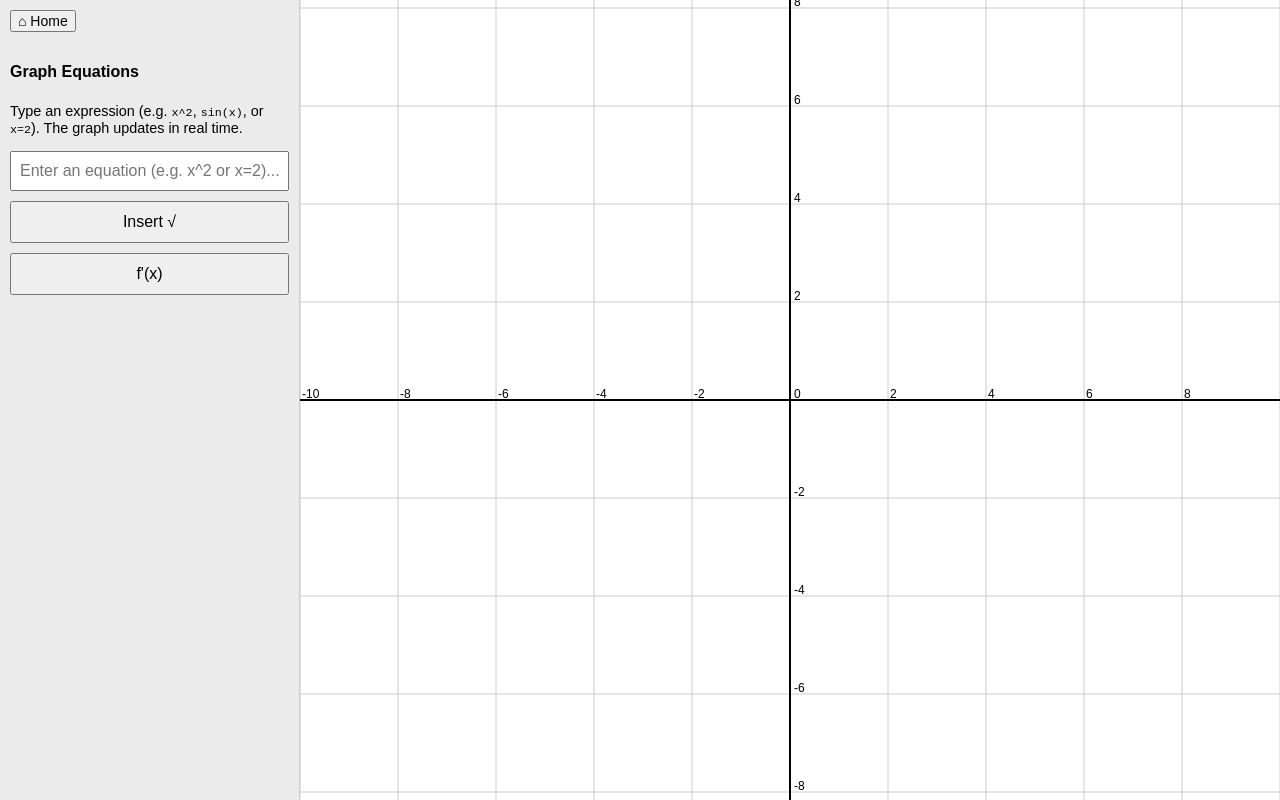
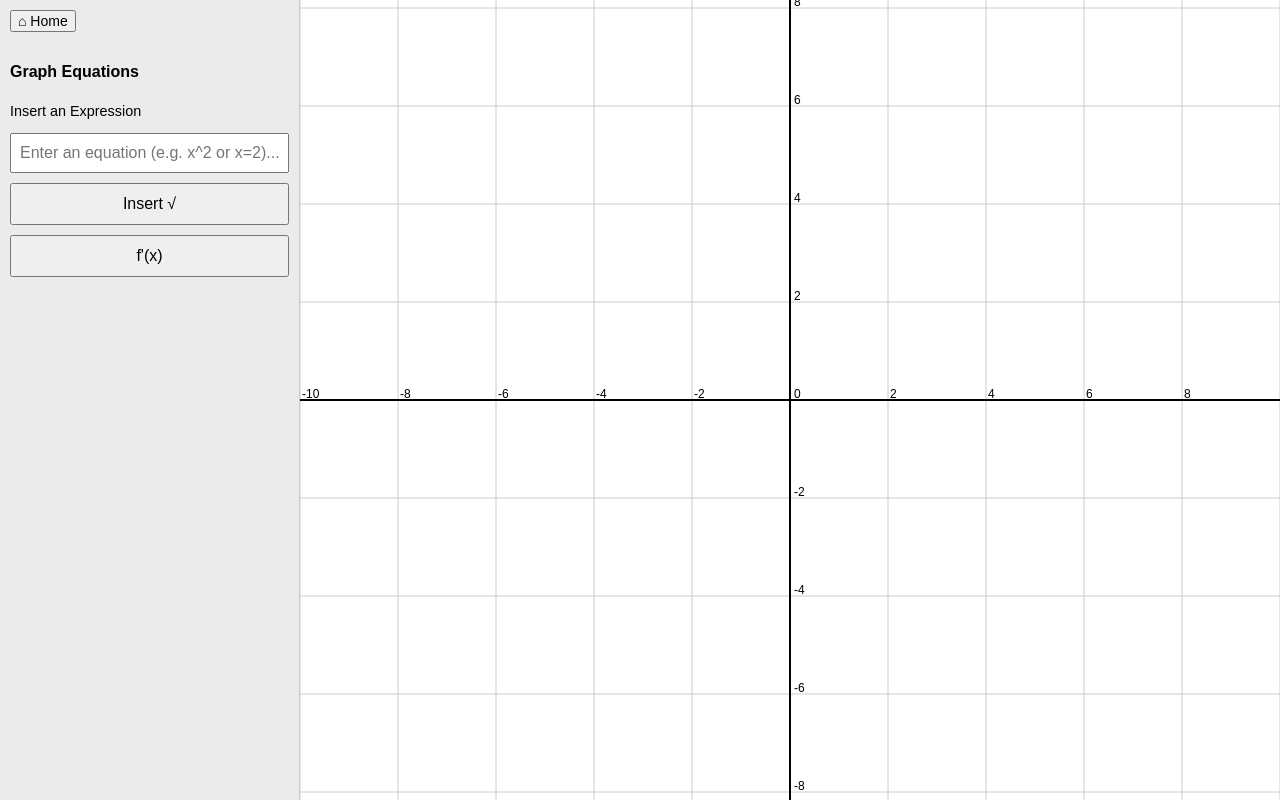
Before and after one commit to JDWarmington/GraphingCalculator, a plain HTML site: page Graphing Calculator/index.html in a window 1280 px wide. Drawn offline with nearby package versions, Linux system fonts and the light colour scheme.

Commit message:
Update index.html

```diff
--- a/Graphing Calculator/index.html
+++ b/Graphing Calculator/index.html
@@ -83,10 +83,7 @@
       <div id="leftPanel">
         <button id="homeBtn">&#8962; Home</button>
         <h4>Graph Equations</h4>
-        <p style="font-size: 0.9em; margin-top: 0">
-          Type an expression (e.g. <code>x^2</code>, <code>sin(x)</code>, or
-          <code>x=2</code>). The graph updates in real time.
-        </p>
+        <p style="font-size: 0.9em; margin-top: 0">Insert an Expression</p>
         <div id="equationList"></div>
         <button id="sqrtBtn">Insert √</button>
         <button id="areaBtn">f'(x)</button>
```
